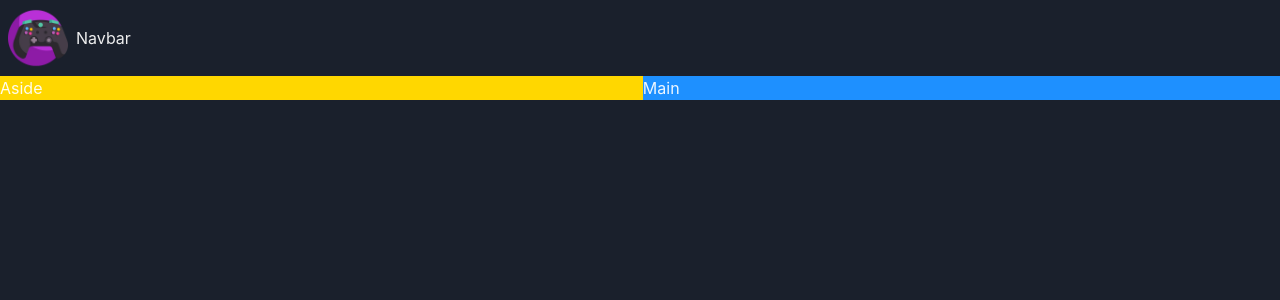
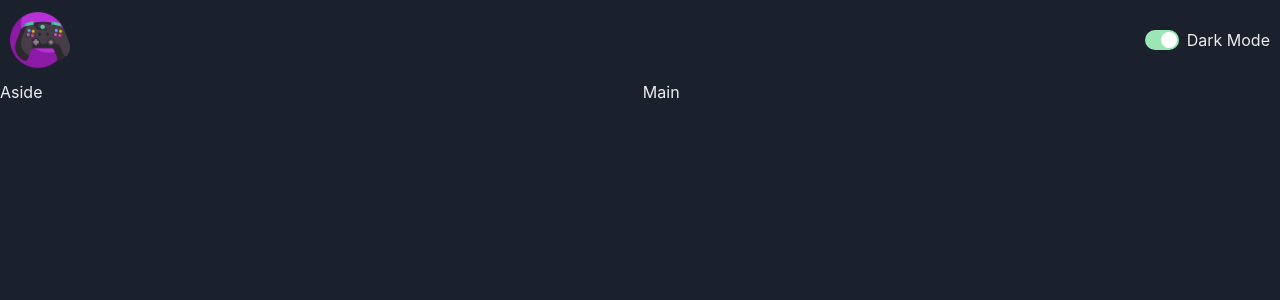
Before and after one commit to CodeChd/psy-games, a React (Vite) app: page / in a window 1280 px wide. Shown: the top 300 px of the page. Built offline with nearby package versions, Linux system fonts and the light colour scheme.

Commit message:
darkmode

```diff
--- a/src/App.tsx
+++ b/src/App.tsx
@@ -13,11 +13,11 @@
         <Navbar/>
       </GridItem>
       <Show above="lg">
-        <GridItem area="aside" bg="gold">
+        <GridItem area="aside" >
           Aside
         </GridItem>
       </Show>
-      <GridItem area="main" bg="dodgerblue">
+      <GridItem area="main" >
         Main
       </GridItem>
     </Grid>
--- /dev/null
+++ b/src/components/ColorModeSwitch.tsx
@@ -0,0 +1,15 @@
+import { HStack,Switch, Text, useColorMode } from "@chakra-ui/react"
+
+
+const ColorModeSwitch = () => {
+  const {toggleColorMode, colorMode} = useColorMode()
+
+  return (
+    <HStack>
+        <Switch colorScheme="green" isChecked={colorMode === "dark"} onChange={toggleColorMode}/>
+        <Text>Dark Mode</Text>
+    </HStack>
+  )
+}
+
+export default ColorModeSwitch
--- a/src/components/Navbar.tsx
+++ b/src/components/Navbar.tsx
@@ -1,11 +1,12 @@
-import { HStack, Image ,Text} from "@chakra-ui/react"
+import { HStack, Image} from "@chakra-ui/react"
 import logo from '../assets/logo.webp'
+import ColorModeSwitch from "./ColorModeSwitch"
 
 const Navbar = () => {
   return (
-    <HStack padding="0.5rem">
+    <HStack padding="0.625rem" justifyContent="space-between">
         <Image src={logo} boxSize="60px"/>
-        <Text>Navbar</Text>
+        <ColorModeSwitch/>
     </HStack>
   )
 }
```
